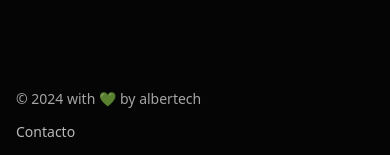
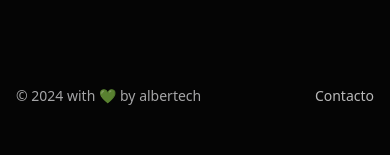
Before and after one commit to MonforteGG/portfolio, an Astro site: page / in a window 390 px wide. Shown: the part 3378-3533 px from the top of the page. After the commit the page ends 3500 px from the top, so only its background shows below. Built offline with nearby package versions, Linux system fonts and the light colour scheme; Astro itself is replaced by a stand-in of ours; a script that the page names is missing.

Commit message:
Footer responsive fix

```diff
--- a/src/components/Footer.astro
+++ b/src/components/Footer.astro
@@ -6,17 +6,17 @@ const currentYear = new Date().getFullYear()
   class="opacity-80 m-4 min-[375px]:pl-4 md:pl-0 mt-16 w-full mx-auto container lg:max-w-4xl md:max-w-2xl mb-10 flex justify-center"
 >
   <div
-    class="rounded-lg w-full max-w-screen-xl mx-auto md:flex md:items-center md:justify-between py-4"
+    class="rounded-lg w-full max-w-screen-xl mx-auto flex items-center justify-between py-4"
   >
     <span class="text-sm sm:text-center text-zinc-200/90"
       >© {currentYear} with 💚 by
       <a href="https://www.linkedin.com/in/albdiamun" class="hover:underline">albertech</a>
     </span>
     <ul
-      class="flex flex-wrap items-center mt-3 text-sm font-medium text-white/90 sm:mt-0"
+      class="flex flex-wrap items-center text-sm font-medium text-white/90 sm:mt-0"
     >
       <li>
-        <a id="contacto" href="mailto:abldiamun@gmail.com" class="hover:underline"
+        <a id="contacto" href="mailto:abldiamun@gmail.com" class="hover:underline mr-4"
           >Contacto</a
         >
       </li>
```
